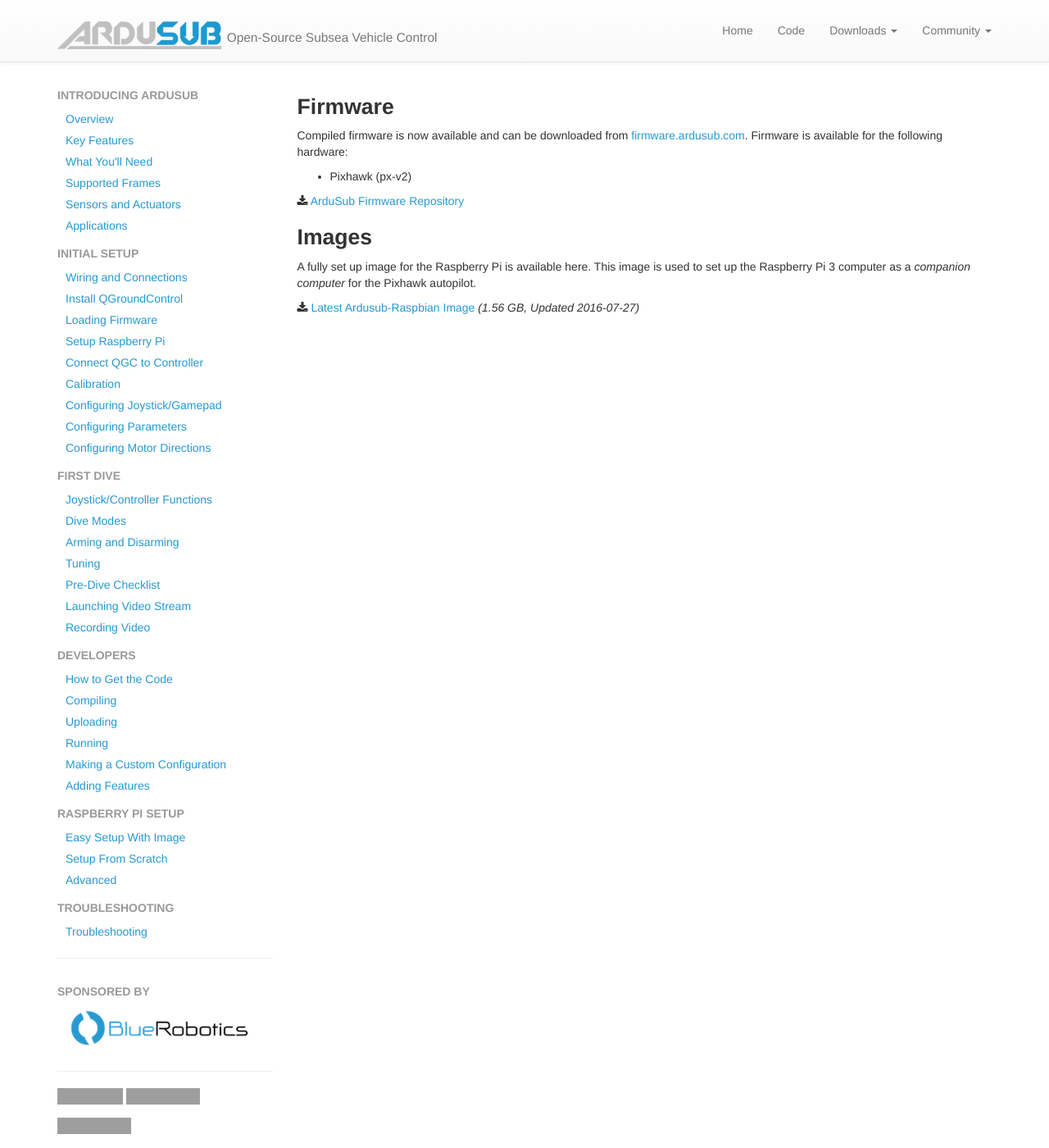
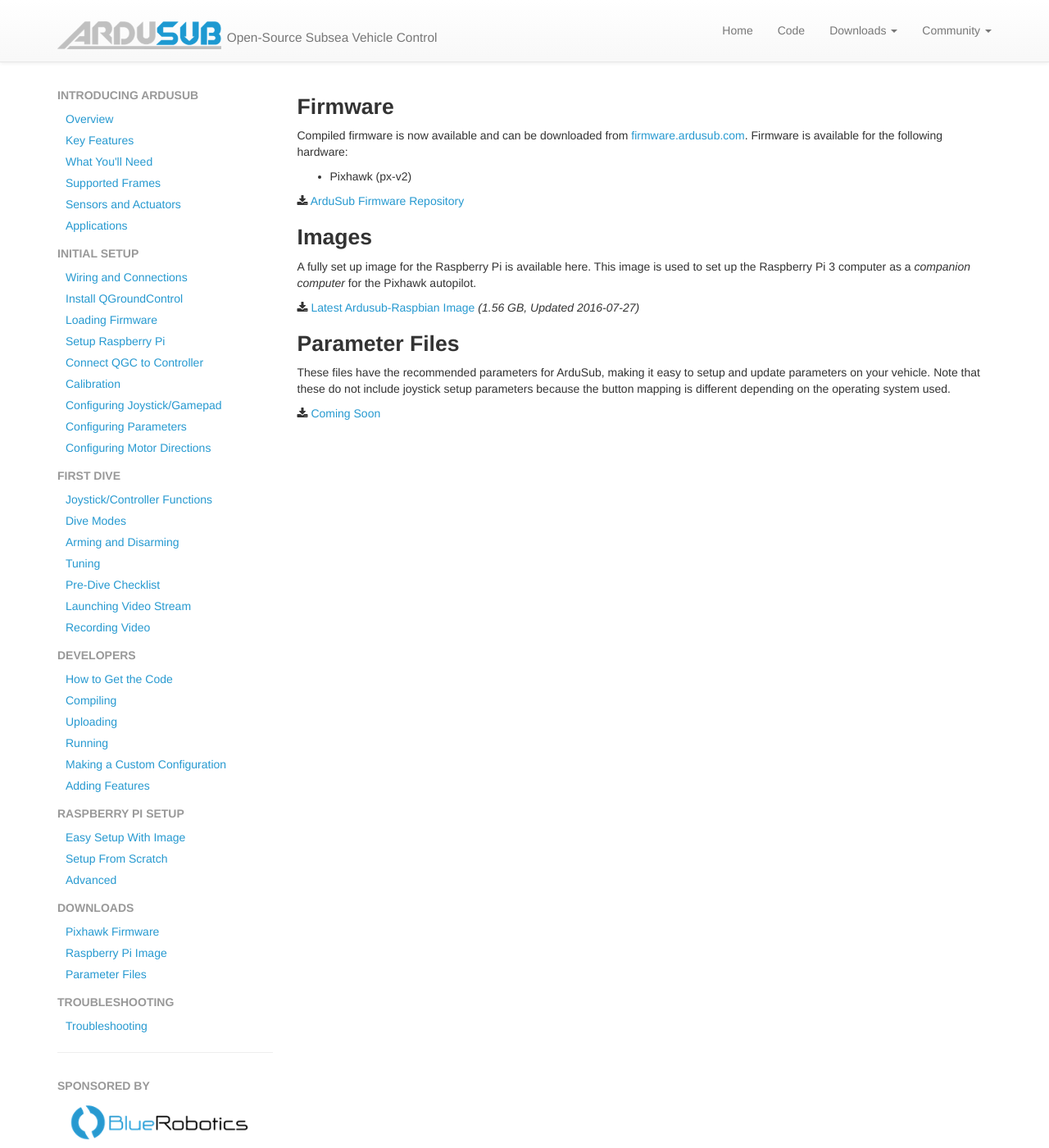
Before and after one commit to bluerobotics/retired-ardusub-docs, a Jekyll site: the page built from pages/firmware.md, in a window 1280 px wide and 1400 px high. Shown: the whole window at 82% size. Built offline with Jekyll 4.4.1, drawn with Linux system fonts in a browser that asks for light colours; nearby versions of some CDN libraries; some web fonts are replaced; comment, search, counter and statistics services are not loaded; grey boxes are pictures that could not be loaded.

Commit message:
Added parameter files section to downloads page.

```diff
--- a/_config.yml
+++ b/_config.yml
@@ -25,6 +25,7 @@ page-order: [
     ['/first-dive/'],
     ['/developers/'],
     ['/raspi-setup/'],
+    ['/firmware/'],
     ['/troubleshooting/']
 ]
 
--- a/pages/firmware.md
+++ b/pages/firmware.md
@@ -1,10 +1,11 @@
 ---
 layout: default
-title: "Firmware Downloads"
+title: "Downloads"
 permalink: /firmware/
 nav:
-- Firmware: firmware
-- Images: images
+- Pixhawk Firmware: firmware
+- Raspberry Pi Image: images
+- Parameter Files: parameter-files
 ---
 
 # Firmware
@@ -13,10 +14,16 @@ Compiled firmware is now available and can be downloaded from [firmware.ardusub.
 
 * Pixhawk (px-v2)
 
-<i class="fa fa-download" aria-hidden="true"></i> [ArduSub Firmware Repository](http://firmware.ardsub.com)
+<i class="fa fa-download" aria-hidden="true"></i> [ArduSub Firmware Repository](http://firmware.ardusub.com)
 
 # Images
 
 A fully set up image for the Raspberry Pi is available here. This image is used to set up the Raspberry Pi 3 computer as a *companion computer* for the Pixhawk autopilot.
 
 <i class="fa fa-download" aria-hidden="true"></i> [Latest Ardusub-Raspbian Image](http://img.ardusub.com/ardusub-raspbian.img.gz) *(1.56 GB, Updated 2016-07-27)*
+
+# Parameter Files
+
+These files have the recommended parameters for ArduSub, making it easy to setup and update parameters on your vehicle. Note that these do not include joystick setup parameters because the button mapping is different depending on the operating system used.
+
+<i class="fa fa-download" aria-hidden="true"></i> [Coming Soon]()
```
